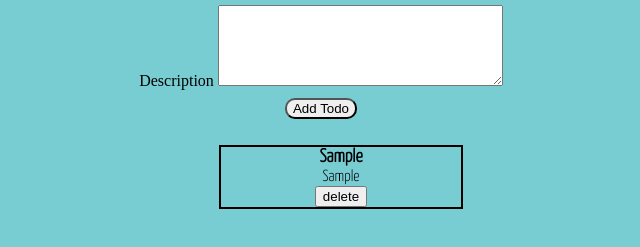
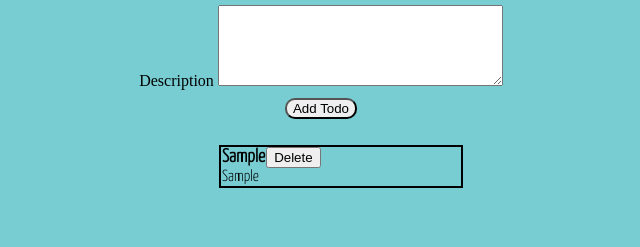
Before and after one commit to alex-yi37/todo-list, a plain HTML site: page src/index.html in a window 1280 px wide. Both pictures are taken after typing "Sample", "Sample" into the empty fields and a click on the button "Add Todo". Shown: the part 123-370 px from the top of the page, without its empty margins (319-959 px from the left). Drawn offline with Linux system fonts and the light colour scheme.

Commit message:
refactor function for adding a todo and some style updates

```diff
--- a/src/index.js
+++ b/src/index.js
@@ -20,37 +20,52 @@ function main(response) {
 // select ul, create a new li, div and button tag
 function appendTodo(title, description) {
   const todoListContainer = document.querySelector("#todo-container"); //parent
+
+  // li
   const newTodoElement = document.createElement("li"); //child
+
+  // outer div contains everything
+  const todoWrapper = document.createElement("div");
+  todoWrapper.className = "todo-item";
+
+  // nested div to todoWrapper, contains title and delete button
   const titleContainer = document.createElement("div");
-  titleContainer.className = "todo-item";
+  titleContainer.className = "todo-header";
+
+  // create a new h3 and button tag, select ul tag
+  const titleTodo = document.createElement("h3");
+  // set the text content for the title
+  titleTodo.textContent = `${title}`;
+
   const deleteButton = document.createElement("button");
+  // set text inside delete button
+  deleteButton.textContent = "Delete";
+
+  // append title and delete button to titleContainer
+  titleContainer.appendChild(titleTodo);
+  titleContainer.appendChild(deleteButton);
+
+  // append titleContainer to todoWrapper
+  todoWrapper.appendChild(titleContainer);
+
+  // append todoWrapper to li aka newTodoElement
+  newTodoElement.appendChild(todoWrapper);
+
+  // append newTodoElement to ul aka todoListContainer
+  todoListContainer.appendChild(newTodoElement);
+
+  // create description for todo
+  const descriptionTodo = document.createElement("p");
+  // then change its text content
+  descriptionTodo.textContent = `${description}`;
+
+  // append description to todoWrapper
+  todoWrapper.appendChild(descriptionTodo);
 
   // remove contents inside li tag
   deleteButton.addEventListener("click", function () {
     todoListContainer.removeChild(newTodoElement);
   });
-
-  // create a new h3 and p tag, select ul tag
-  const titleTodo = document.createElement("h3");
-  const descriptionTodo = document.createElement("p");
-  const ulContainer = document.querySelector("#todo-container");
-
-  // add content to h3 and p tag
-  titleTodo.textContent = `${title}`;
-  descriptionTodo.textContent = `${description}`;
-
-  newTodoElement.appendChild(titleContainer); // append div tag to li
-  titleContainer.appendChild(titleTodo); // append h3 tag to div
-  titleContainer.appendChild(descriptionTodo); // append p tag to div
-  titleContainer.appendChild(deleteButton); // append button tag to div
-
-  // set text inside button
-  deleteButton.textContent = "delete";
-
-  // select ul element that has all the todo li elements
-
-  // append the new li tag to the ul
-  ulContainer.appendChild(newTodoElement);
 }
 
 main();
--- a/src/styles.css
+++ b/src/styles.css
@@ -38,8 +38,16 @@ li {
   border: 2px black solid;
   width: 240px;
   margin: 10px;
+  display: flex;
+  flex-direction: column;
+  align-items: start;
 }
 
 .add-button {
   border-radius: 10px;
 }
+
+.todo-header {
+  display: flex;
+  flex-direction: row;
+}
```
